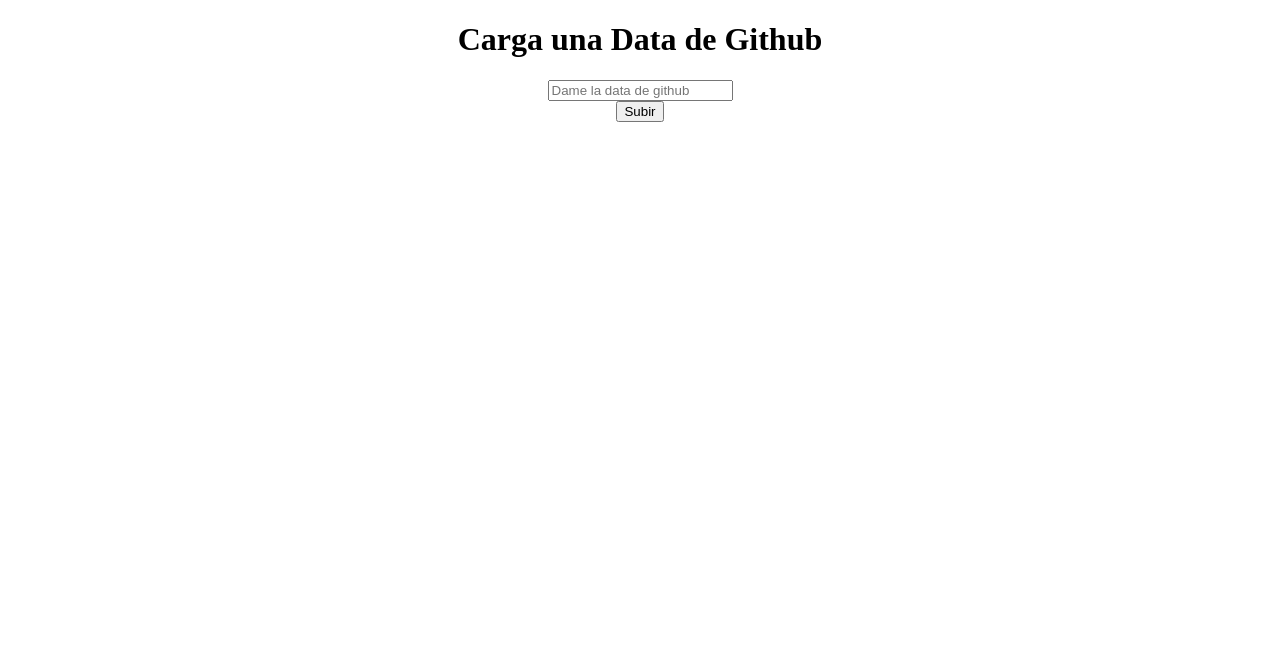
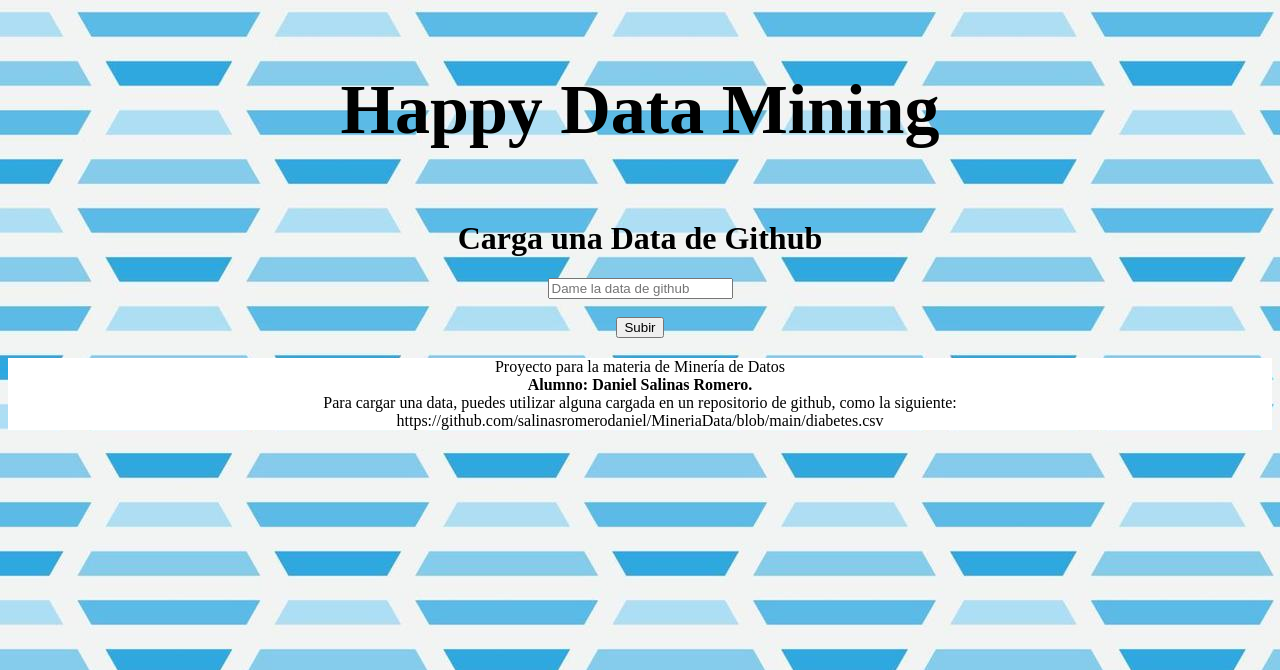
Before and after one commit to salinasromerodaniel/ProyectoMD, a Flask app: page / in a window 1280 px wide. Shown: the top 670 px of the page. Run offline with Flask 2, Linux system fonts and the light colour scheme.

Commit message:
FInal
Final

```diff
--- /dev/null
+++ b/app/static/estilos.css
@@ -0,0 +1,5 @@
+body{
+    background-image: url("fondo.jpg");
+
+}
+.example { background-color: #fff;}
--- a/app/templates/Kmeans.html
+++ b/app/templates/Kmeans.html
@@ -5,6 +5,7 @@
     <meta http-equiv="X-UA-Compatible" content="IE=edge">
     <meta name="viewport" content="width=device-width, initial-scale=1.0">
     <title>K means</title>
+    <link rel="stylesheet" type="text/css" href="{{ url_for('static', filename='estilos.css') }}" />
 </head>
 <body>
 
@@ -19,17 +20,22 @@
         <form action = "{{ url_for('VerLaData') }}" method="POST">
             <input type = "submit" value = "Ver La Data">
         </form>
+        <br>
         <form action = "{{ url_for('TiposDeDatos') }}" method="POST">
             <input type = "submit" value = "Tipos de Datos">
         </form>
+        <br>
 
         <h1 class="text-center">
             Variables del modelo
         </h1>
         <form action = "{{ url_for('KmeansP') }}" method="POST">
             <input type = "text" name = "variablex" placeholder="Dame el valor X"><br>
+            <br>
             <input type = "text" name = "variabley" placeholder="Dame el valor Y"><br>
+            <br>
             <input type = "submit" value = "Calcular Modelo">
+            <br>
         </form>
     </center>
 
--- a/app/templates/index.html
+++ b/app/templates/index.html
@@ -5,16 +5,47 @@
     <meta http-equiv="X-UA-Compatible" content="IE=edge">
     <meta name="viewport" content="width=device-width, initial-scale=1.0">
     <title>Index</title>
+    <link rel="stylesheet" type="text/css" href="{{ url_for('static', filename='estilos.css') }}" />
 </head>
+
+
 <body>
+    <center>
+        <p style="font-size: 70px">
+            <b>
+                Happy Data Mining
+            </b>
+        </p>
+        </center>
     <center>
     <h1 class="text-center">
         Carga una Data de Github
     </h1>
     <form action = "{{ url_for('menu') }}" method="POST">
         <input type = "text" name = "linkdata" placeholder="Dame la data de github"><br>
+        <br>
         <input type = "submit" value = "Subir">
     </form>
     </center>
+
+
+    <center>
+        <p style="font-size: 20px">
+            <div class="example">
+                Proyecto para la materia de Minería de Datos
+                <br>
+                <b>
+                    Alumno: Daniel Salinas Romero.
+                </b>
+                <br>
+                Para cargar una data, puedes utilizar alguna cargada en un repositorio de github, como la siguiente:
+                <br>
+                https://github.com/salinasromerodaniel/MineriaData/blob/main/diabetes.csv
+            </div>
+
+
+        </p>
+        </center>
 </body>
+
 </html>
--- a/app/templates/menu.html
+++ b/app/templates/menu.html
@@ -5,6 +5,7 @@
     <meta http-equiv="X-UA-Compatible" content="IE=edge">
     <meta name="viewport" content="width=device-width, initial-scale=1.0">
     <title>Menu</title>
+    <link rel="stylesheet" type="text/css" href="{{ url_for('static', filename='estilos.css') }}" />
 </head>
 <body>
     <center>
@@ -14,12 +15,15 @@
     <form action = "{{ url_for('predict') }}" method="POST">
         <input type = "submit" value = "Análisis Exploratorio de Datos">
     </form>
+    <br>
     <form action = "{{ url_for('pca') }}" method="POST">
         <input type = "submit" value = "Análisis de Componentes Principales">
     </form>
+    <br>
     <form action = "{{ url_for('ADecision') }}" method="POST">
         <input type = "submit" value = "Arboles de Decisión y Bosques Aleatorios">
     </form>
+    <br>
     <form action = "{{ url_for('Kmeans') }}" method="POST">
         <input type = "submit" value = "K means">
     </form>
```
Also changed, not shown: app/templates/ADecision.html (+7 -0 lines), app/templates/pca.html (+7 -1 lines), app/templates/result.html (+6 -1 lines), app/static/fondo.jpg (added).
